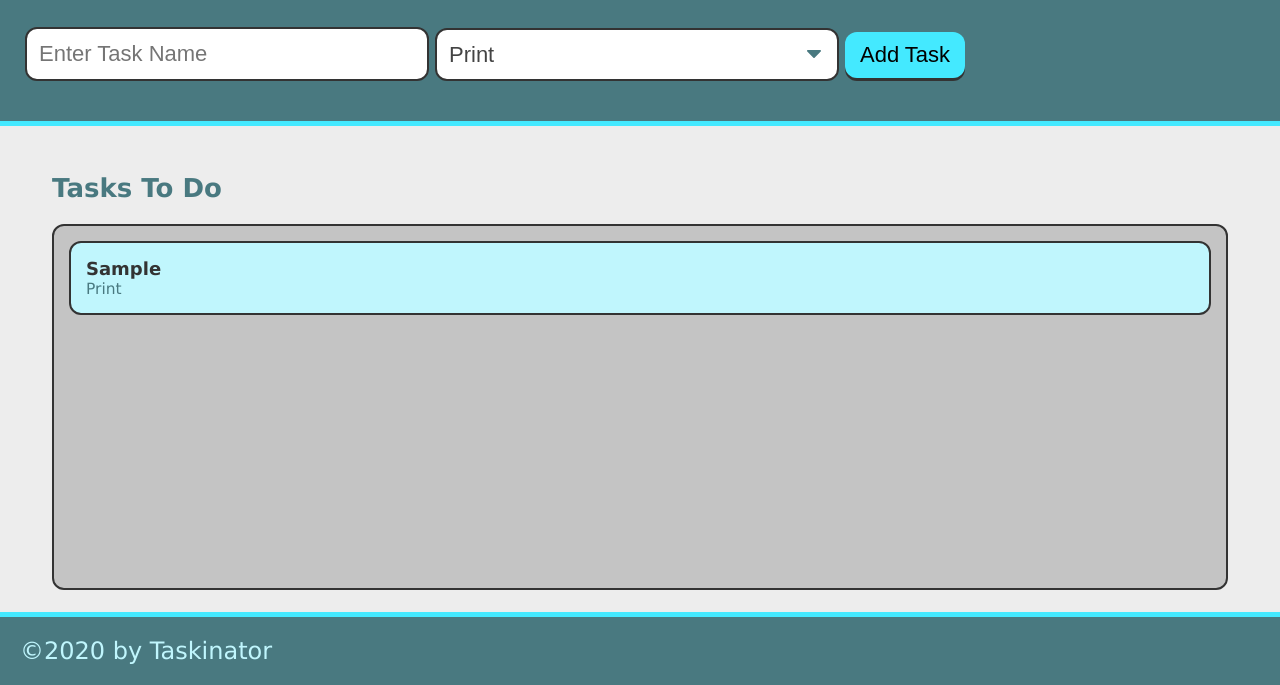
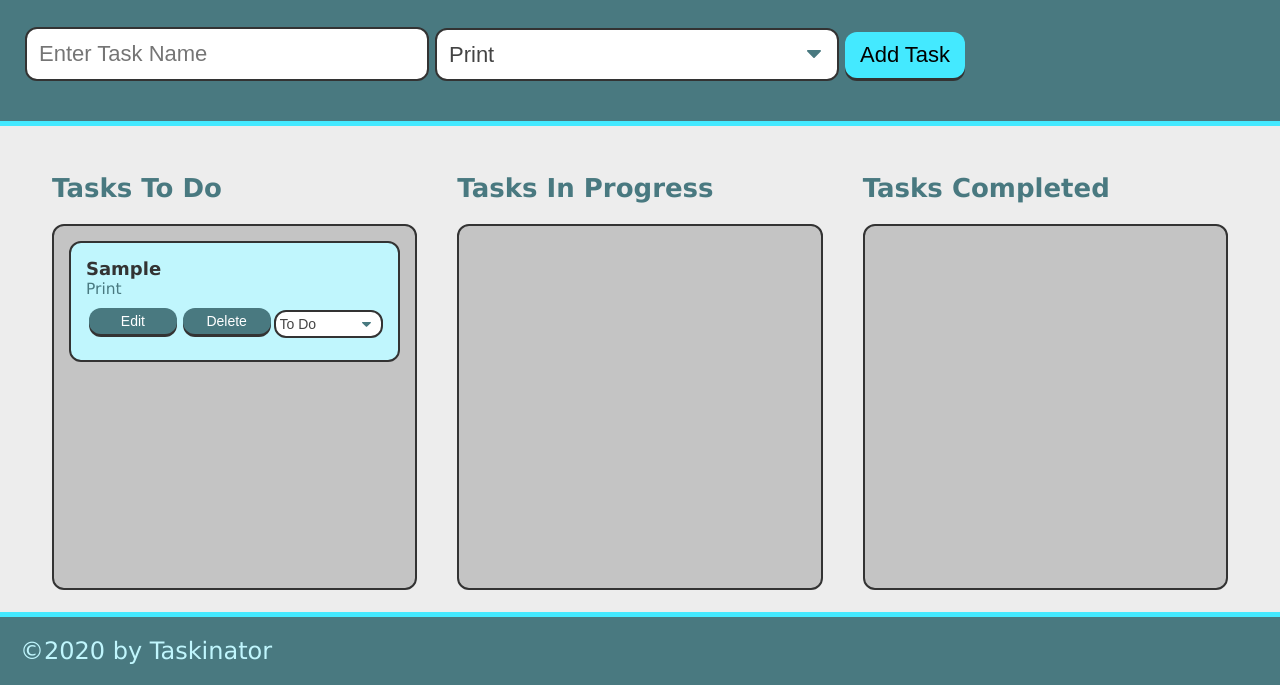
Before and after one commit to johndavis92790/taskinator, a plain HTML site: page index.html in a window 1280 px wide. Both pictures are taken after typing "Sample" into the empty fields and a click on the button "Add Task". Shown: the part 115-800 px from the top of the page. Drawn offline with Linux system fonts and the light colour scheme.

Commit message:
add new updating buttons to each task

```diff
--- a/assets/js/script.js
+++ b/assets/js/script.js
@@ -1,5 +1,6 @@
 var formEl = document.querySelector("#task-form");
 var tasksToDoEl = document.querySelector("#tasks-to-do");
+var taskIdCounter = 0;
 
 var taskFormHandler = function(event) {
   event.preventDefault();
@@ -24,19 +25,66 @@ var taskFormHandler = function(event) {
   formEl.reset();
 };
 
-var createTaskEl = function (taskDataObj) {
-  // create list item
+var createTaskEl = function(taskDataObj) {
   var listItemEl = document.createElement("li");
   listItemEl.className = "task-item";
 
-  // create div to hold task info and add to list item
+  // add task id as a custom attribute
+  listItemEl.setAttribute("data-task-id", taskIdCounter);
+
   var taskInfoEl = document.createElement("div");
   taskInfoEl.className = "task-info";
   taskInfoEl.innerHTML = "<h3 class='task-name'>" + taskDataObj.name + "</h3><span class='task-type'>" + taskDataObj.type + "</span>";
   listItemEl.appendChild(taskInfoEl);
 
-  // add entire list item to list
+  var taskActionsEl = createTaskActions(taskIdCounter);
+  listItemEl.appendChild(taskActionsEl);
+
   tasksToDoEl.appendChild(listItemEl);
+
+  // increase task counter for next unique id
+  taskIdCounter++;
+};
+var createTaskActions = function(taskId) {
+  var actionContainerEl = document.createElement("div");
+  actionContainerEl.className = "task-actions";
+
+  // create edit button
+  var editButtonEl = document.createElement("button");
+  editButtonEl.textContent = "Edit";
+  editButtonEl.className = "btn edit-btn";
+  editButtonEl.setAttribute("data-task-id", taskId);
+
+  actionContainerEl.appendChild(editButtonEl);
+
+  // create delete button
+  var deleteButtonEl = document.createElement("button");
+  deleteButtonEl.textContent = "Delete";
+  deleteButtonEl.className = "btn delete-btn";
+  deleteButtonEl.setAttribute("data-task-id", taskId);
+
+  actionContainerEl.appendChild(deleteButtonEl);
+
+  // create drop down menu for status change
+  var statusSelectEl = document.createElement("select");
+  statusSelectEl.className = "select-status";
+  statusSelectEl.setAttribute("name", "status-change");
+  statusSelectEl.setAttribute("data-task-id", taskId);
+
+  var statusChoices = ["To Do", "In Progress", "Completed"];
+  for (var i = 0; i < statusChoices.length; i++) {
+    // create option element
+    var statusOptionEl = document.createElement("option");
+    statusOptionEl.textContent = statusChoices[i];
+    statusOptionEl.setAttribute("value", statusChoices[i]);
+
+    // append to select
+    statusSelectEl.appendChild(statusOptionEl);
+  }
+
+  actionContainerEl.appendChild(statusSelectEl);
+
+  return actionContainerEl;
 };
 
 formEl.addEventListener("submit", taskFormHandler);
--- a/index.html
+++ b/index.html
@@ -33,8 +33,19 @@
 
     <main class="page-content">
         <section class="task-list-wrapper">
-          <h2 class="list-title">Tasks To Do</h2>
-          <ul class="task-list" id="tasks-to-do"></ul>
+            <h2 class="list-title">Tasks To Do</h2>
+            <ul class="task-list" id="tasks-to-do"></ul>
+        </section>
+                <!-- Tasks In Progress -->
+        <section class="task-list-wrapper">
+            <h2 class="list-title">Tasks In Progress</h2>
+            <ul class="task-list" id="tasks-in-progress"></ul>
+        </section>
+
+        <!-- Tasks Completed -->
+        <section class="task-list-wrapper">
+            <h2 class="list-title">Tasks Completed</h2>
+            <ul class="task-list" id="tasks-completed"></ul>
         </section>
     </main>
 
```
